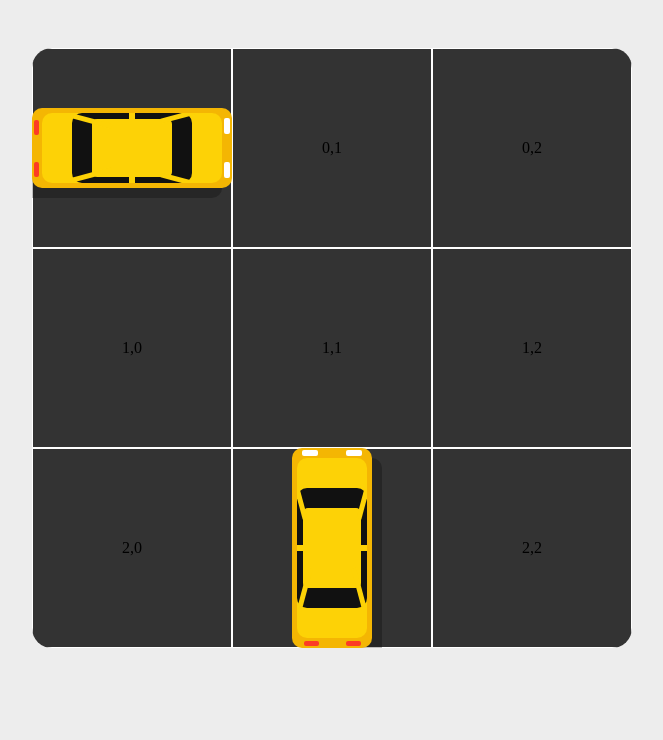
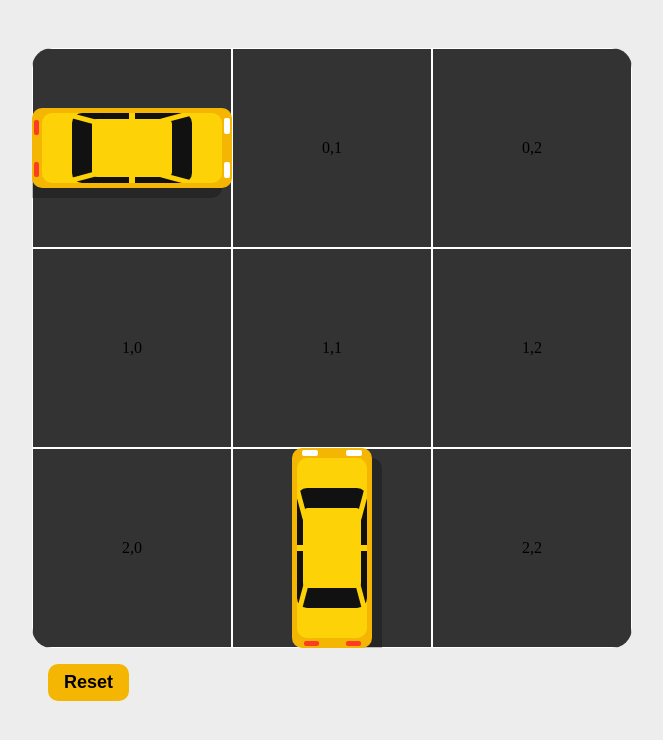
Before and after one commit to NTielman/rush-hour, a React (Create React App) app: page / in a window 1280 px wide. Shown: the top 740 px of the page, without its empty margins (308-971 px from the left). Built offline with nearby package versions, Linux system fonts and the light colour scheme.

Commit message:
added reset button and reset functionality

```diff
--- a/src/App.css
+++ b/src/App.css
@@ -159,3 +159,15 @@ li[class^="col"]:hover {
 .hide {
   display: none;
 }
+
+/* Reset button */
+.reset-btn {
+  margin: 1rem;
+  padding: 0.5rem 1rem;
+  background: #f4b603;
+  border: none;
+  border-radius: 10px;
+  font-weight: 800;
+  font-size: large;
+  cursor: pointer;
+}
--- a/src/components/Grid.js
+++ b/src/components/Grid.js
@@ -15,8 +15,13 @@ function Grid() {
         [null, verticalCar, null]
     ]
 
+    // Resets the grid to it's startposition
+    const resetGrid = () => {
+        setGridOverview(startGrid);
+    }
+
     useEffect(() => {
-        setGridOverview(startGrid);
+        resetGrid()
     }, []);
 
     // Drag listeners
@@ -70,6 +75,7 @@ function Grid() {
                     )
                 })}
             </ul>
+            <button className="reset-btn" onClick={resetGrid}>Reset</button>
         </section>
     )
 }
```
